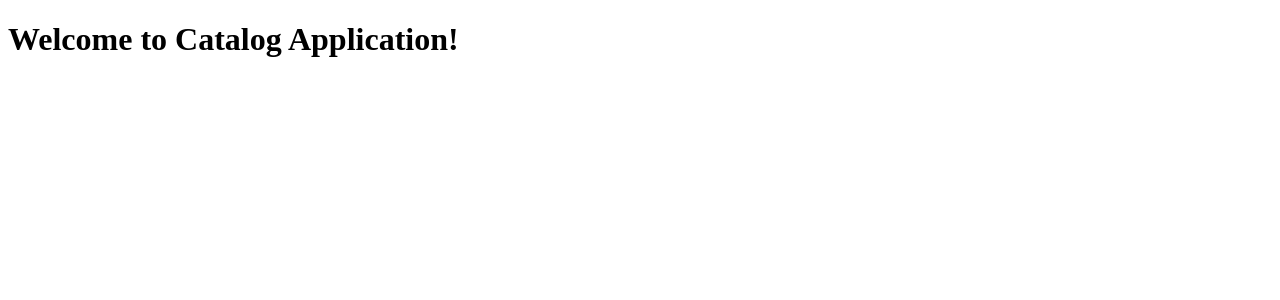
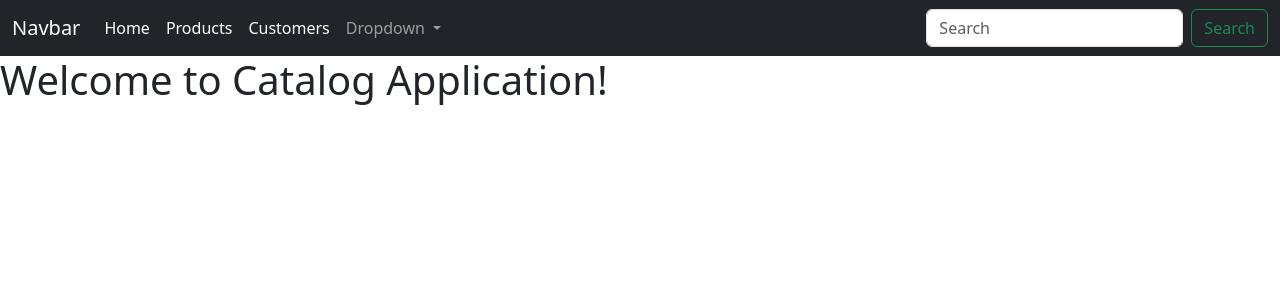
Before and after one commit to asseBadiane/Catalog, an Angular app: page / in a window 1280 px wide. Shown: the top 300 px of the page. Built offline with nearby package versions, Linux system fonts and the light colour scheme.

Commit message:
♻️conf(/): Configuration bootstrap and display Navbar

```diff
--- a/angular.json
+++ b/angular.json
@@ -35,9 +35,12 @@
               "src/assets"
             ],
             "styles": [
-              "src/styles.css"
+              "src/styles.css",
+              "node_modules/bootstrap/dist/css/bootstrap.min.css"
             ],
-            "scripts": []
+            "scripts": [
+              "node_modules/bootstrap/dist/js/bootstrap.bundle.js"
+            ]
           },
           "configurations": {
             "production": {
--- a/src/app/app.component.html
+++ b/src/app/app.component.html
@@ -1 +1,41 @@
+<nav class="navbar navbar-expand-lg navbar-dark bg-dark">
+  <div class="container-fluid">
+    <a class="navbar-brand" href="#">Navbar</a>
+    <button class="navbar-toggler" type="button" data-bs-toggle="collapse" data-bs-target="#navbarSupportedContent" aria-controls="navbarSupportedContent" aria-expanded="false" aria-label="Toggle navigation">
+      <span class="navbar-toggler-icon"></span>
+    </button>
+    <div class="collapse navbar-collapse" id="navbarSupportedContent">
+      <ul class="navbar-nav me-auto mb-2 mb-lg-0">
+        <li class="nav-item">
+          <a class="nav-link active" aria-current="page" href="#">Home</a>
+        </li>
+        <li class="nav-item">
+          <a class="nav-link active" aria-current="page" href="#">Products</a>
+        </li>
+        <li class="nav-item">
+          <a class="nav-link active" aria-current="page" href="#">Customers</a>
+        </li>
+
+        <li class="nav-item dropdown">
+          <a class="nav-link dropdown-toggle" href="#" id="navbarDropdown" role="button" data-bs-toggle="dropdown" aria-expanded="false">
+            Dropdown
+          </a>
+          <ul class="dropdown-menu" aria-labelledby="navbarDropdown">
+            <li><a class="dropdown-item" href="#">Action</a></li>
+            <li><a class="dropdown-item" href="#">Another action</a></li>
+            <li><hr class="dropdown-divider"></li>
+            <li><a class="dropdown-item" href="#">Something else here</a></li>
+          </ul>
+        </li>
+
+      </ul>
+      <form class="d-flex">
+        <input class="form-control me-2" type="search" placeholder="Search" aria-label="Search">
+        <button class="btn btn-outline-success" type="submit">Search</button>
+      </form>
+    </div>
+  </div>
+</nav>
+
+
 <h1> Welcome to {{title}}!</h1>
```
